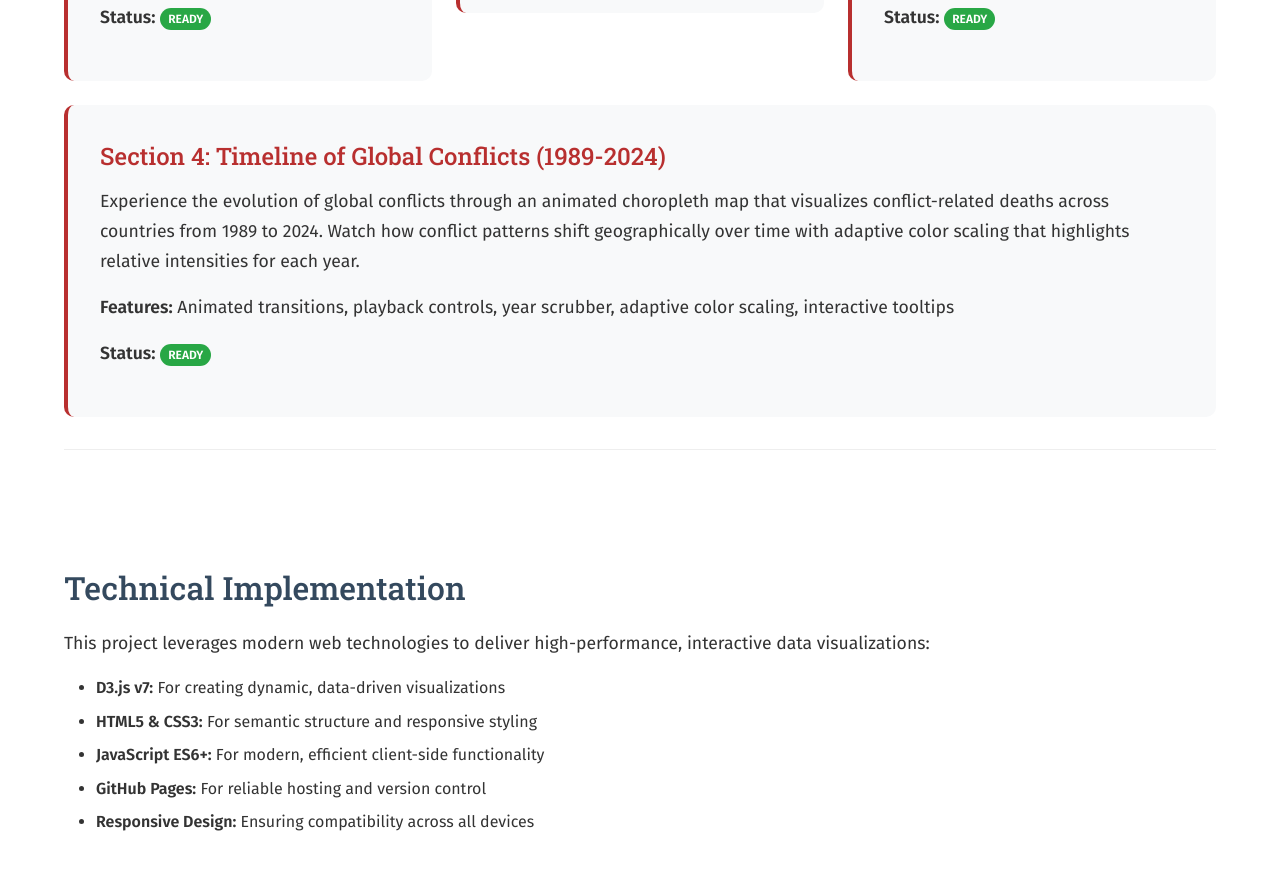
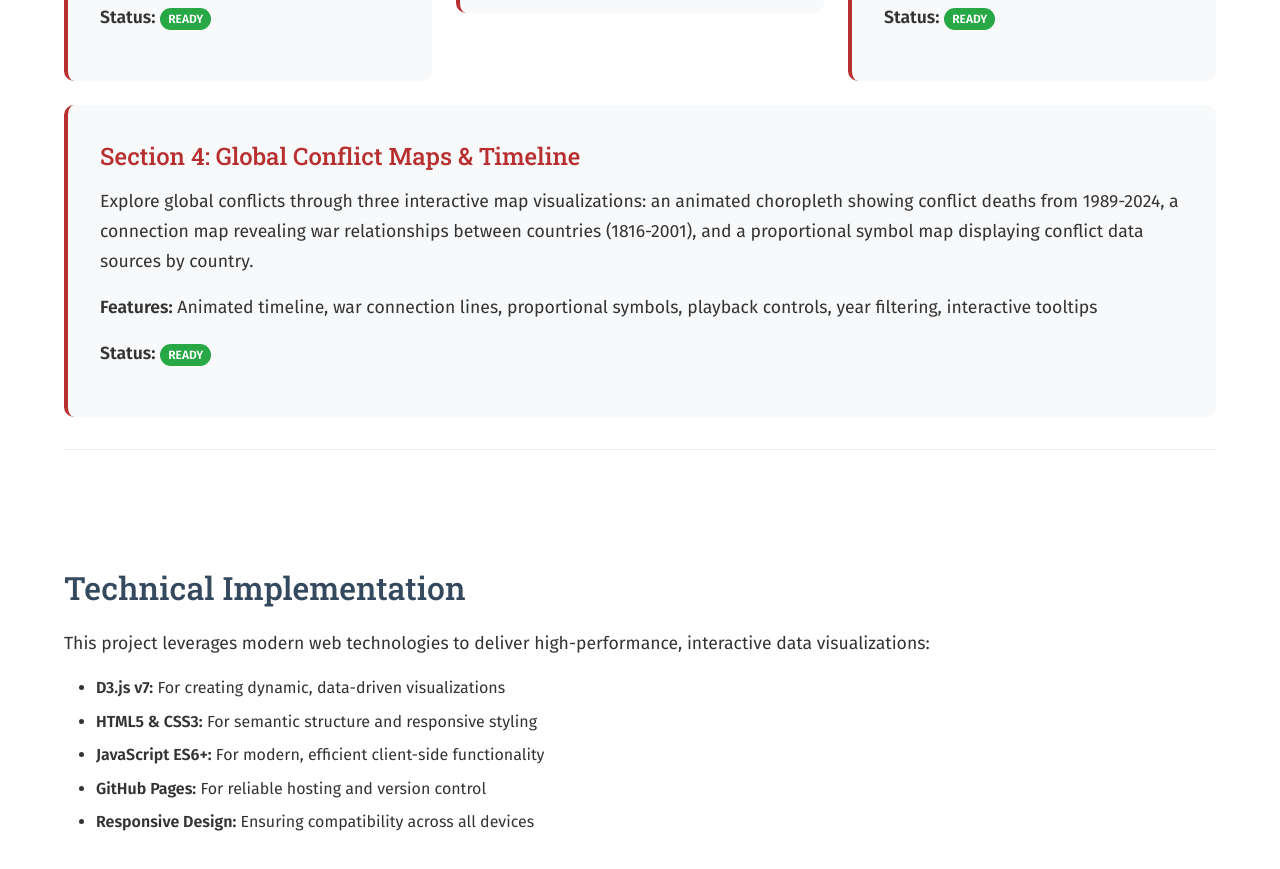
Before and after one commit to sepehrkdi/EsfViz, a website: page index.html in a window 1280 px wide. Shown: the part 1540-2409 px from the top of the page. Drawn offline with nearby package versions, Linux system fonts and the light colour scheme.

Commit message:
Changed the descriptions to reflect the map assignment

```diff
--- a/index.html
+++ b/index.html
@@ -120,18 +120,18 @@
                 </a>
 
 
-                <!-- VISUALIZATION 4: Timeline of Global Conflicts -->
-                <!-- Animated choropleth map showing conflict deaths over time -->
+                <!-- VISUALIZATION 4: Global Conflict Maps & Timeline -->
+                <!-- Multiple map visualizations: animated choropleth, connection map, and proportional symbol map -->
                 <a href="timeline.html" class="page-card-link page-card-flex">
                     <div class="page-card">
-                        <h3>Section 4: Timeline of Global Conflicts (1989-2024)</h3>
+                        <h3>Section 4: Global Conflict Maps & Timeline</h3>
                         <p>
-                            Experience the evolution of global conflicts through an animated choropleth map
-                            that visualizes conflict-related deaths across countries from 1989 to 2024.
-                            Watch how conflict patterns shift geographically over time with adaptive color
-                            scaling that highlights relative intensities for each year.
+                            Explore global conflicts through three interactive map visualizations: an animated
+                            choropleth showing conflict deaths from 1989-2024, a connection map revealing war
+                            relationships between countries (1816-2001), and a proportional symbol map
+                            displaying conflict data sources by country.
                         </p>
-                        <p><strong>Features:</strong> Animated transitions, playback controls, year scrubber, adaptive color scaling, interactive tooltips</p>
+                        <p><strong>Features:</strong> Animated timeline, war connection lines, proportional symbols, playback controls, year filtering, interactive tooltips</p>
                         <p><strong>Status:</strong> <span class="status-ready">Ready</span></p>
                     </div>
                 </a>
```
Also changed, not shown: timeline.html (+2 -2 lines).
